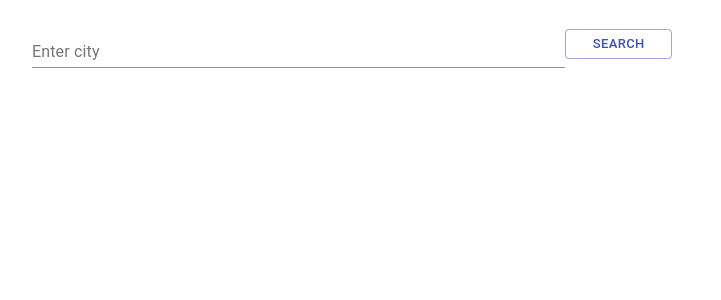
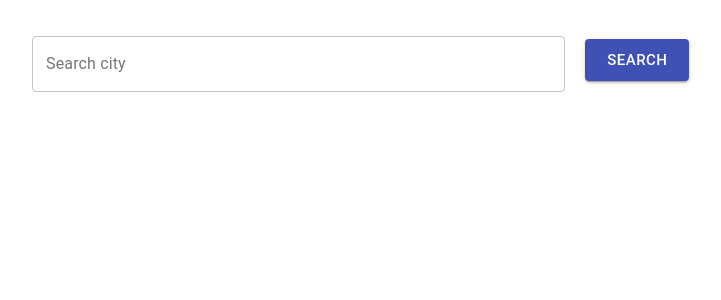
Before and after one commit to Loramisautova/weather-app, a React (Create React App) app: page / in a window 1280 px wide. Shown: the top 300 px of the page, without its empty margins (288-1009 px from the left). Built offline with nearby package versions, Linux system fonts and the light colour scheme.

Commit message:
Updated.

```diff
--- a/package.json
+++ b/package.json
@@ -4,6 +4,7 @@
   "private": true,
   "dependencies": {
     "@material-ui/core": "^4.11.0",
+    "@material-ui/lab": "^4.0.0-alpha.56",
     "@testing-library/jest-dom": "^4.2.4",
     "@testing-library/react": "^9.5.0",
     "@testing-library/user-event": "^7.2.1",
--- a/src/components/MainPage/Result/index.js
+++ b/src/components/MainPage/Result/index.js
@@ -5,17 +5,31 @@ import { Grid } from "@material-ui/core";
 
 export class Result extends React.PureComponent {
 
+    renderContent (result) {
+        switch (result.cod) {
+            case 200: {
+                return (<>
+                        <Grid container item xs={3}> {result.name}, {result.sys.country} </Grid>
+                        <Grid item xs={3}> {Math.round(result.main.temp)}&#176; </Grid>
+                    </>
+                );
+            }
+            case "404": {
+                return (
+                    <Grid item xs={6}> Address Not Found </Grid>
+                );
+            }
+            default:
+                return null;
+        };
+    }
+
     render() {
         const { result } = this.props;
         return (
             <div className='visibility-panel'>
                 <Grid container justify='space-between'>
-                    {Boolean(result) &&
-                        <>
-                            <Grid container item xs={3}> {result.name}, {result.sys.country} </Grid>
-                            <Grid item xs={3}> {Math.round(result.main.temp)}&#176; </Grid>
-                        </>
-                    }
+                   {Boolean(result) && this.renderContent(result)}
                 </Grid>
             </div>
         )
--- /dev/null
+++ b/src/components/MainPage/SearchBar/index.css
@@ -0,0 +1,11 @@
+.visibility-panel {
+    margin-top: 20px;
+}
+
+.search-btn {
+    margin-left: 20px;
+}
+
+.search-text-field {
+    width: 600px;
+}
--- a/src/components/MainPage/SearchBar/index.js
+++ b/src/components/MainPage/SearchBar/index.js
@@ -1,44 +1,79 @@
 import React from 'react';
+import "./index.css";
 
-import {Button, TextField, Grid} from "@material-ui/core";
+import {Button, Grid, TextField} from "@material-ui/core";
+import { Autocomplete } from '@material-ui/lab';
 
 export class SearchBar extends React.PureComponent {
 
     state = {
-        address: ''
+        address: '',
+        suggestions: []
     }
     handleSubmit = () => {
         this.props.onSearch(this.state.address);
     };
 
     handleChange = (e) => {
-        this.setState({ address: e.target.value });
-      };
+        this.setState({ address: e.target.value
+        }, async () => {
+            const API_KEY = '4bf4c660-0729-11eb-b357-a938736de318';
+            const { address } = this.state;
+
+            if ( address.length >= 3 ) {
+                try {
+                    const request = await fetch(`https://app.geocodeapi.io/api/v1/autocomplete?apikey=${API_KEY}&text=${address}&size=10`);
+                    const result = await request.json();
+                    console.log(result)
+
+                    const suggestions = result.features.map((item) => item.properties.label);
+
+                    this.setState({
+                        suggestions
+                    });
+
+                } catch (e) {
+                    console.error(e);
+                }
+            }
+        });
+    }
 
     render () {
+        const {suggestions} = this.state;
         return (
             <Grid container alignItems="center">
                 <Grid container item xs={10} alignItems="center">
+                    <div className='search-text-field'>
+                        <Autocomplete
+                            freeSolo
+                            id="free-solo-2-demo"
+                            disableClearable
+                            options={suggestions}
+                            renderInput={(params) => (
                                 <TextField
-                        type="text"
-                        id="standard-basic"
-                        color="primary"
-                        label="Enter city"
-                        value={this.state.address}
+                                    {...params}
+                                    label="Search city"
+                                    margin="normal"
+                                    variant="outlined"
                                     onChange={this.handleChange}
-                        fullWidth
+                                    InputProps={{ ...params.InputProps, type: 'search' }}
                                 />
+                            )}
+                        />
+                    </div>
                 </Grid>
-                <Grid item xs={2}>
+                <Grid container item xs={2} alignItems="center">
+                    <div className='search-btn'>
                         <Button
-                        variant="outlined"
-                        size="small"
+                            variant="contained"
+                            size="large"
                             color="primary"
                             onClick={this.handleSubmit}
-                        fullWidth
                         >
                             Search
                         </Button>
+                    </div>
                 </Grid>
             </Grid>
         );
--- a/src/components/MainPage/index.css
+++ /dev/null
@@ -1,3 +0,0 @@
-.visibility-panel {
-    margin-top: 20px;
-}
```
Also changed, not shown: 1 other file (tests, documents, lock files or other folders). Lines whose indentation alone changed are shown as unchanged.
